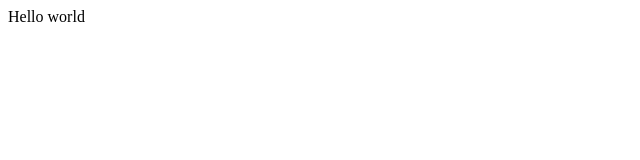
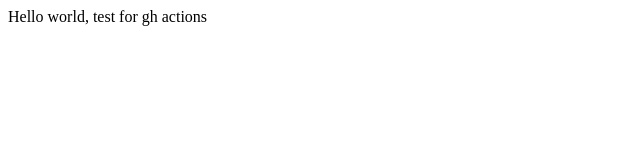
Before and after one commit to esymode/editor, a Preact app: page / in a window 1280 px wide. Shown: the top 160 px of the page, without its empty margins (0-640 px from the left). Built offline with nearby package versions, Linux system fonts and the light colour scheme; the HTML template or start-up script is replaced by a standard one.

Commit message:
test for gh actions

```diff
--- a/src/main.tsx
+++ b/src/main.tsx
@@ -1,4 +1,4 @@
 import { render, h } from "preact";
 /** @jsx h */
 
-render(<div>Hello world</div>, document.getElementById("root")!);
+render(<div>Hello world, test for gh actions</div>, document.getElementById("root")!);
```
